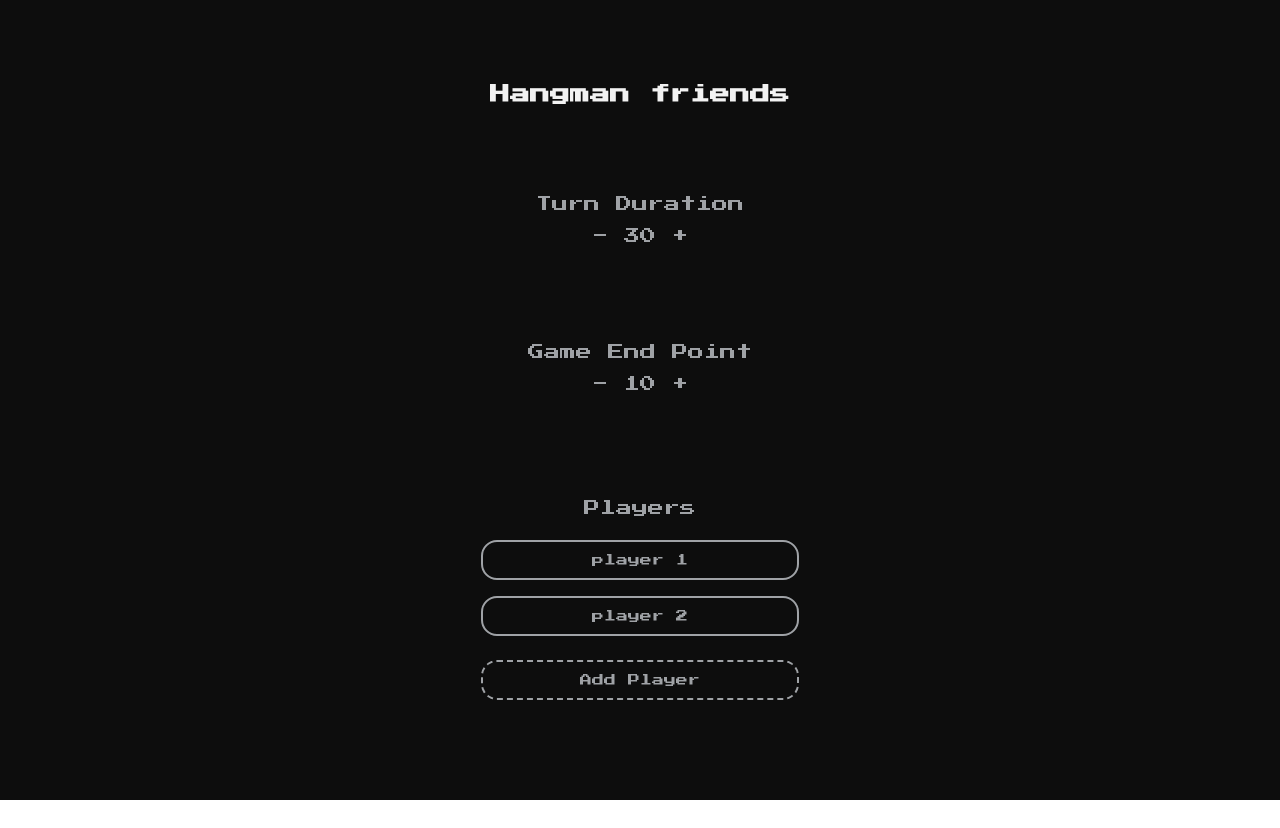
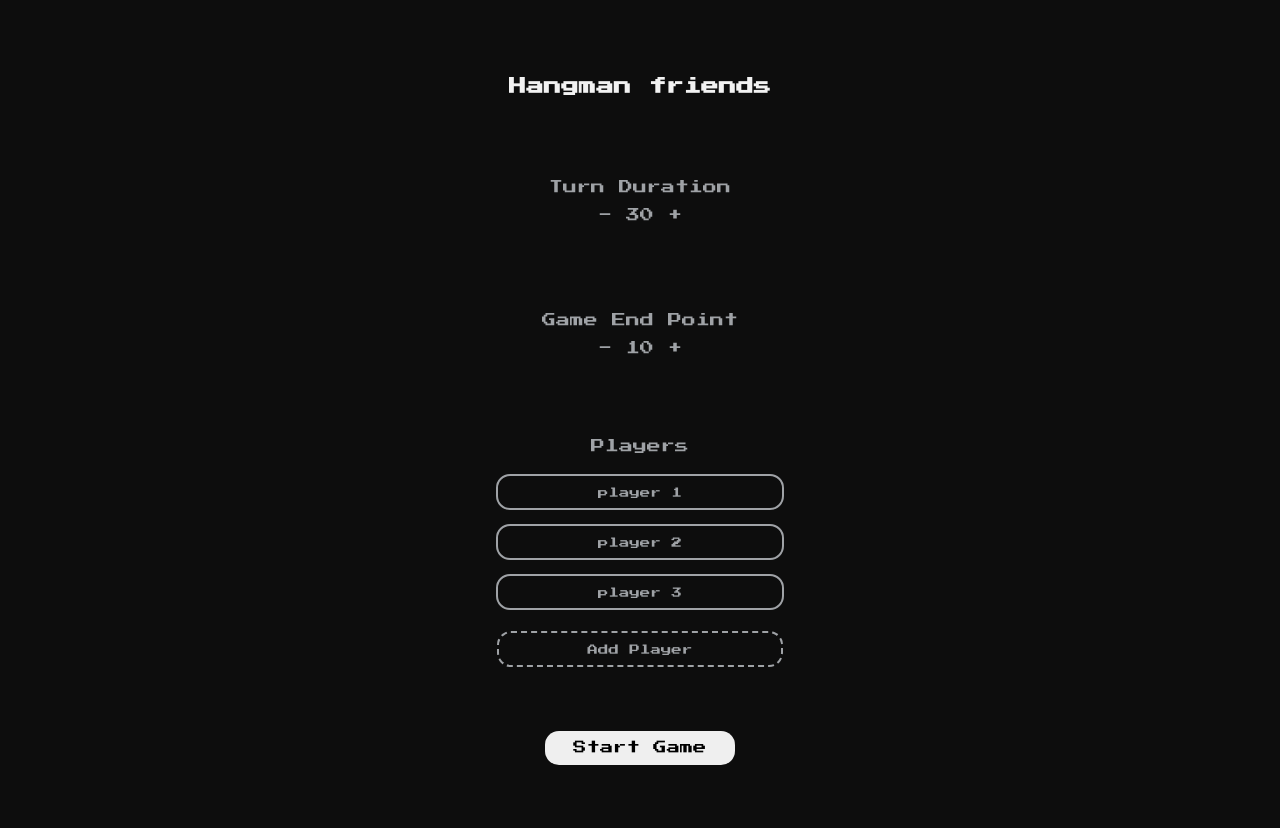
Before and after one commit to DryBoss/hangman-friends, a React (Vite) app: page / in a window 1280 px wide. Before the commit the page ends 800 px from the top, so only its background shows below. Built offline with nearby package versions, Linux system fonts and the light colour scheme.

Commit message:
gameplay

```diff
--- a/src/App.jsx
+++ b/src/App.jsx
@@ -1,9 +1,22 @@
+import { useState } from "react";
 import CreateGame from "./components/create-game/Create-game";
+import Gameplay from "./components/gameplay/Gameplay";
 
 function App() {
+  const [currentScreen, setCurrentScreen] = useState("CreateGame");
+
+  let [gameData, setGameData] = useState([]);
+
   return (
     <>
-      <CreateGame />
+      {currentScreen == "CreateGame" ? (
+        <CreateGame
+          setCurrentScreen={setCurrentScreen}
+          setGameData={setGameData}
+        />
+      ) : (
+        <Gameplay gameData={gameData} />
+      )}
     </>
   );
 }
--- a/src/components/create-game/Create-game.jsx
+++ b/src/components/create-game/Create-game.jsx
@@ -2,11 +2,11 @@ import { useState } from "react";
 
 import styles from "./Create-game.module.css";
 
-function CreateGame() {
+function CreateGame({ setCurrentScreen, setGameData }) {
   const [turnDuration, setTurnDuration] = useState(30);
   const [gameEndPoint, setGameEndPoint] = useState(10);
 
-  const [players, setPlayers] = useState(["player 1", "player 2"]);
+  const [players, setPlayers] = useState(["player 1", "player 2", "player 3"]);
 
   const handlePlayerNameChange = (index, event) => {
     const newPlayers = [...players]; // Create a copy of the players array
@@ -50,6 +50,15 @@ function CreateGame() {
           Add Player
         </button>
       </div>
+      <button
+        className={styles.startGame}
+        onClick={() => {
+          setGameData([turnDuration, gameEndPoint, players]);
+          setCurrentScreen("Gameplay");
+        }}
+      >
+        Start Game
+      </button>
     </div>
   );
 }
--- a/src/components/create-game/Create-game.module.css
+++ b/src/components/create-game/Create-game.module.css
@@ -4,15 +4,18 @@
   justify-content: space-evenly;
   align-items: center;
   height: 100vh;
+  padding: 1rem;
   background-color: #0d0d0d;
 }
 .createGame h1 {
+  margin: 1rem;
   font-size: 1.25rem;
   color: #f2f2f2;
   text-align: center;
 }
 
 .gameRange {
+  margin: 1rem;
   font-size: 1rem;
   text-align: center;
   line-height: 2rem;
@@ -49,3 +52,9 @@
   border-radius: 1rem;
   background-color: transparent;
 }
+
+.startGame {
+  padding: 0.75rem 2rem;
+  border: none;
+  border-radius: 1rem;
+}
--- a/src/components/create-game/Create-game.module.scss
+++ b/src/components/create-game/Create-game.module.scss
@@ -6,8 +6,10 @@
   justify-content: space-evenly;
   align-items: center;
   height: 100vh;
+  padding: 1rem;
   background-color: $background;
   h1 {
+    margin: 1rem;
     font-size: 1.25rem;
     color: $brightest;
     text-align: center;
@@ -15,6 +17,7 @@
 }
 
 .gameRange {
+  margin: 1rem;
   font-size: 1rem;
   text-align: center;
   line-height: 2rem;
@@ -50,3 +53,9 @@
   border-radius: 1rem;
   background-color: transparent;
 }
+
+.startGame {
+  padding: 0.75rem 2rem;
+  border: none;
+  border-radius: 1rem;
+}
--- /dev/null
+++ b/src/components/gameplay/Gameplay.jsx
@@ -0,0 +1,21 @@
+import { useState } from "react";
+
+import RunRound from "../run-round/runRound";
+import ScoreBoard from "../scoreboard/scoreboard";
+
+function Gameplay({ gameData }) {
+  const turnDuration = gameData[0];
+  const gameEndPoint = gameData[1];
+  const players = gameData[2];
+
+  const [score, setScore] = useState(Array(players.length).fill(0));
+
+  while (Math.max(...score) < gameEndPoint) {
+    for (let i = 0; i < players.length; i++) {
+      return <RunRound />;
+    }
+  }
+  return <ScoreBoard />;
+}
+
+export default Gameplay;
--- /dev/null
+++ b/src/components/run-round/RunRound.jsx
@@ -0,0 +1,5 @@
+function RunRound() {
+  return <h1>round</h1>;
+}
+
+export default RunRound;
--- /dev/null
+++ b/src/components/scoreboard/Scoreboard.jsx
@@ -0,0 +1,5 @@
+function ScoreBoard() {
+  return <h1>score</h1>;
+}
+
+export default ScoreBoard;
--- a/src/index.css
+++ b/src/index.css
@@ -18,7 +18,7 @@ button {
 }
 
 :root {
-  font-size: 16px;
+  font-size: 14px;
   color: #9fa2a6;
   font-family: "Press Start 2P", cursive;
   user-select: none;
```
